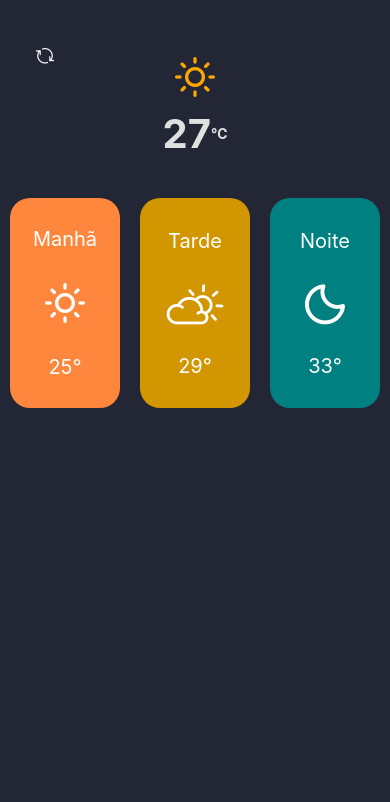
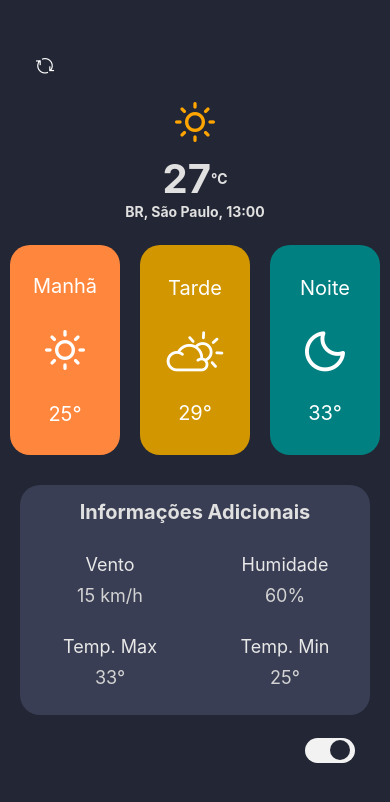
Before and after one commit to brenoRyan77/weather-app-mobile, a React Native app: screen / in a window 390 px wide. Shown: the top 802 px of the page. Built offline with nearby package versions, Linux system fonts and the light colour scheme.

Commit message:
style: Finalizando style

```diff
--- a/App.js
+++ b/App.js
@@ -4,12 +4,18 @@ import { useState } from 'react';
 import { Feather } from '@expo/vector-icons';
 import { EvilIcons } from '@expo/vector-icons';
 import MainCard from './src/components/MainCard';
+import InfoCard from './src/components/InfoCard';
 
 export default function App() {
 
   const [darkTheme, setDarkTheme] = useState(true)
   const [currentTemperature, setCurrentTemperature] = useState('27')
   const [location, setLocation] = useState('BR, São Paulo')
+  const [currentHour, setCurrentHour] = useState('13:00')
+  const [wind, setWind] = useState('15')
+  const [humidity, setHumidity] = useState('60')
+  const [temperatureMax, setTemperatureMax] = useState('33')
+  const [temperatureMin, setTemperatureMin] = useState('25')
 
   const styles = StyleSheet.create({
     container: {
@@ -36,28 +42,90 @@ export default function App() {
       color: darkTheme ? 'black' : 'white',
       flexDirection: 'row',
       alignItems: 'center',
-      marginTop: 30,
-    }
+      marginTop: 15,
+    },
+    info: {
+      alignItems: 'center',
+      backgroundColor: darkTheme ? '#393e54' : '#8f8f8f',
+      width: 350,
+      height: 230,
+      borderRadius: 20,
+      marginTop: 20,
+    },
+    infoText: {
+      color: darkTheme ? '#e0e0e0' : 'white',
+      fontSize: 20,
+      fontWeight: 'bold',
+      margin: 15,
+    },
+    infoCard: {
+      flexDirection: 'row',
+      flexWrap: 'wrap',
+      justifyContent: 'space-around',
+    },
+    themeButton: {
+      margin: 10,
+      marginLeft: 300,
+      alignItems: 'center',
+      justifyContent: 'center',
+      width: 50,
+      height: 50,
+      borderRadius: 25,
+    },
+    squareButton:{
+      backgroundColor: darkTheme ? '#f2f2f2' : '#8f8f8f',
+      justifyContent: 'center',
+      borderRadius: 20,
+      marginRight: 20,
+      width: 50,
+      height: 25,
+    },
+    circleButton: {
+      alignSelf: darkTheme ? 'flex-end' : 'flex-start',
+      backgroundColor: darkTheme ? '#232634' : '#f2f2f2',
+      margin: 5,
+      width: 20,
+      height: 20,
+      borderRadius: 50,
+    },
   });
 
 
   return (
     <View style={styles.container}>
-      <TouchableOpacity style={[styles.refreshButton, { marginTop: 40}]}>
+      <TouchableOpacity style={[styles.refreshButton, { marginTop: 50}]}>
         <EvilIcons name="refresh" size={30} color={darkTheme ? 'white' : 'black'} />
       </TouchableOpacity>
 
-      <Feather name="sun" style={{marginTop: 55}} size={40} color="orange" />
+      <Feather name="sun" style={{marginTop: 100}} size={40} color="orange" />
       <View style={styles.temperature}>
         <Text style={styles.temperatureText}>{currentTemperature}</Text>
         <Text style={[styles.temperatureText, { fontSize: 14 }]}>℃</Text>
       </View>
+
+      <Text style={[styles.temperatureText, { fontSize: 14 }]}>{location}, {currentHour}</Text>
 
       <View style={styles.cardView}>
         <MainCard title={'Manhã'} backgroundColor={ darkTheme ? '#ff873d' : '#cc6e30'} icon={'morning'} temperature={'25'}></MainCard>
         <MainCard title={'Tarde'} backgroundColor={ darkTheme ? '#D29600' : '#FCC63F'} icon={'afternoon'} temperature={'29'}></MainCard>
         <MainCard title={'Noite'} backgroundColor={ darkTheme ? '#008081' : '#38B7B8'} icon={'night'} temperature={'33'}></MainCard>
       </View>
+
+      <View style={styles.info}>
+        <Text style={styles.infoText}>Informações Adicionais</Text>
+        <View style={styles.infoCard}>
+          <InfoCard title={'Vento'} value={wind + ' km/h'}></InfoCard>
+          <InfoCard title={'Humidade'} value={humidity + '%'}></InfoCard>
+          <InfoCard title={'Temp. Max'} value={temperatureMax + '°'}></InfoCard>
+          <InfoCard title={'Temp. Min'} value={temperatureMin + '°'}></InfoCard>
+        </View>
+      </View>
+
+      <View style={styles.themeButton}>
+        <View style={styles.squareButton}>
+          <TouchableOpacity style={styles.circleButton} onPress={() => darkTheme ? setDarkTheme(false) : setDarkTheme(true)}></TouchableOpacity>
+        </View>
+      </View>
     </View>
   );
 }
--- /dev/null
+++ b/src/components/InfoCard.js
@@ -0,0 +1,28 @@
+
+import { StyleSheet, View, Text, TouchableOpacity } from 'react-native';
+import { useState } from 'react';
+
+const InfoCard = (props) => {
+
+    const styles = StyleSheet.create({
+        card:{
+            alignItems: 'center',
+            margin: 10,
+            minWidth: 150,
+        },
+        text: {
+            color: '#e8e8e8',
+            fontSize: 18,
+            margin: 5,
+            marginLeft: 10,
+        },
+    });
+    return (
+        <View style={styles.card}>
+            <Text style={styles.text}>{props.title}</Text>
+            <Text style={[styles.text, { color: '#d3d3d3'}]}>{props.value}</Text>
+        </View>
+    );
+}
+
+export default InfoCard;
--- a/src/components/MainCard.js
+++ b/src/components/MainCard.js
@@ -8,13 +8,13 @@ const MainCard = (props) => {
 
     const Icon = () => {
         if(props.icon === 'morning'){
-            return <Feather name="sun" style={styles.cardIcon} size={40} color="orange" />
+            return <Feather name="sun" style={styles.cardIcon} size={40} color="white" />
         }
         if(props.icon === 'afternoon'){
-            return <Fontisto name="day-cloudy" style={styles.cardIcon} size={40} color="orange" />
+            return <Fontisto name="day-cloudy" style={styles.cardIcon} size={40} color="white" />
         }
         if(props.icon === 'night'){
-            return <Fontisto name="night-clear" style={styles.cardIcon} size={40} color="orange" />
+            return <Fontisto name="night-clear" style={styles.cardIcon} size={40} color="white" />
         }
     }
 
```
